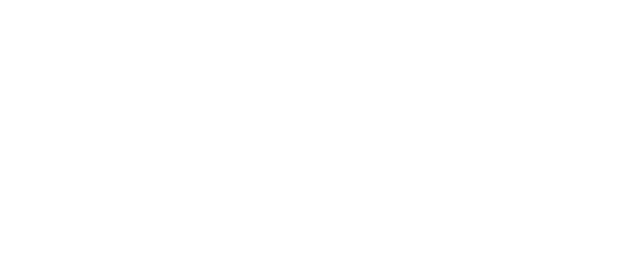
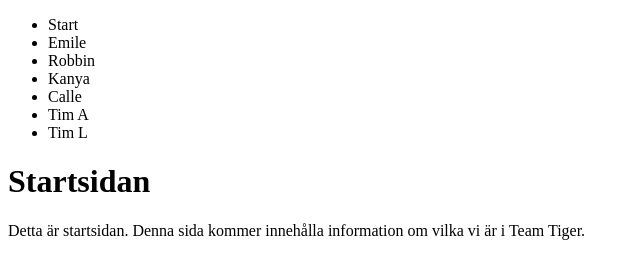
Before and after one commit to robba86/tiger, a plain HTML site: page index.html in a window 1280 px wide. Shown: the whole page, without its empty margins (0-640 px from the left). Drawn offline with Linux system fonts and the light colour scheme.

Commit message:
Uppdaterar startsidan

```diff
--- a/index.html
+++ b/index.html
@@ -15,5 +15,21 @@
             <p class="browsehappy">You are using an <strong>outdated</strong> browser. Please <a href="#">upgrade your browser</a> to improve your experience.</p>
         <![endif]-->
 
+        <nav id="nav">
+            <ul>
+                <li>Start</li>
+                <li>Emile</li>
+                <li>Robbin</li>
+                <li>Kanya</li>
+                <li>Calle</li>
+                <li>Tim A</li>
+                <li>Tim L</li>
+            </ul>
+        </nav>
+
+        <h1>Startsidan</h1>
+
+        <p>Detta är startsidan. Denna sida kommer innehålla information om vilka vi är i Team Tiger.</p>
+
     </body>
 </html>
```
